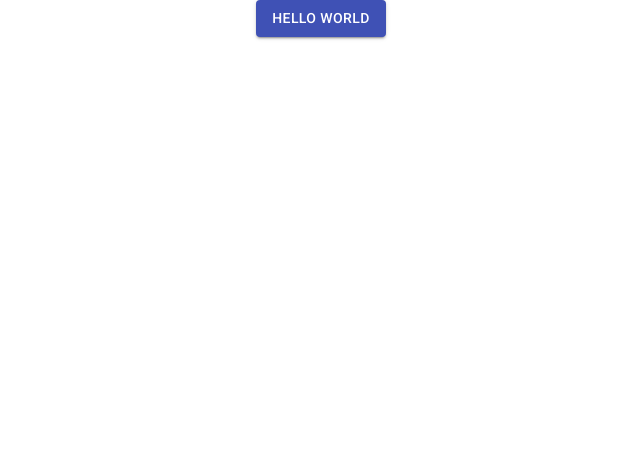
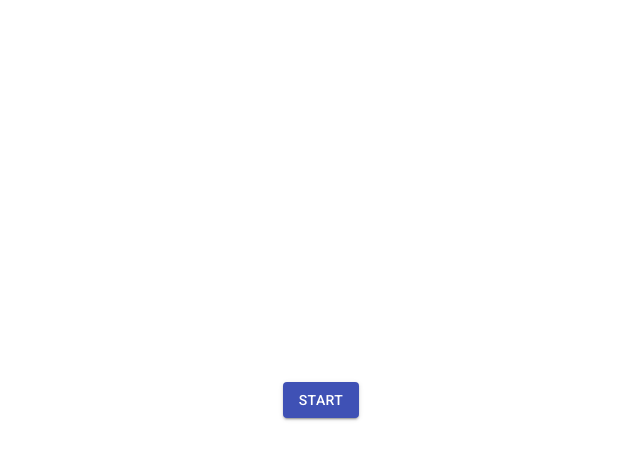
Before and after one commit to drewkiimon/think-straight, a React (Create React App) app: page / in a window 1280 px wide. Shown: the top 460 px of the page, without its empty margins (319-959 px from the left). Built offline with nearby package versions, Linux system fonts and the light colour scheme; the HTML template or start-up script is replaced by a standard one.

Commit message:
Material UI stuff and button start

```diff
--- a/src/App.js
+++ b/src/App.js
@@ -1,13 +1,28 @@
 import React from "react";
 import "./App.scss";
-import Button from "@material-ui/core/Button";
+import Grid from '@material-ui/core/Grid';
+
+// Components
+import Timer from "./components/Timer";
 
 function App() {
+
 	return (
 		<div className='App'>
-			<Button variant='contained' color='primary'>
-				Hello World
-			</Button>
+			<Grid
+				container
+				spacing={0}
+				direction="column"
+				alignItems="center"
+				justify="center"
+				style={{ minHeight: '100vh' }}
+				>
+
+				<Grid item xs={12}>
+					<Timer></Timer>
+				</Grid>
+
+			</Grid>
 		</div>
 	);
 }
--- a/src/componentes/Timer.js
+++ /dev/null
@@ -1 +0,0 @@
-import "./Timer.scss";
--- /dev/null
+++ b/src/components/Timer.js
@@ -0,0 +1,40 @@
+import React, { Component } from "react";
+import Button from '@material-ui/core/Button';
+
+import "./Timer.scss";
+
+
+class Timer extends Component {
+    constructor(props) {
+        super(props);
+
+        this.toggleTimer = this.toggleTimer.bind(this);
+
+        this.state = {
+            active: false,
+            pomodoroLength: 25 * 60,
+            current: 0
+        }
+    }
+
+    toggleTimer(event) {
+        this.setState({active: !this.state.active});
+        console.log(this.state.active)
+    }
+
+    render() {
+
+        return (
+        <div className="timer">
+            <Button variant="contained" color="primary" onClick={this.toggleTimer}>
+                {this.state.active
+                    ? "Stop"
+                    : "Start"
+                }
+            </Button>
+        </div>
+        )
+    }
+}
+
+export default Timer;
```
Also changed, not shown: src/components/Timer.scss (added).
